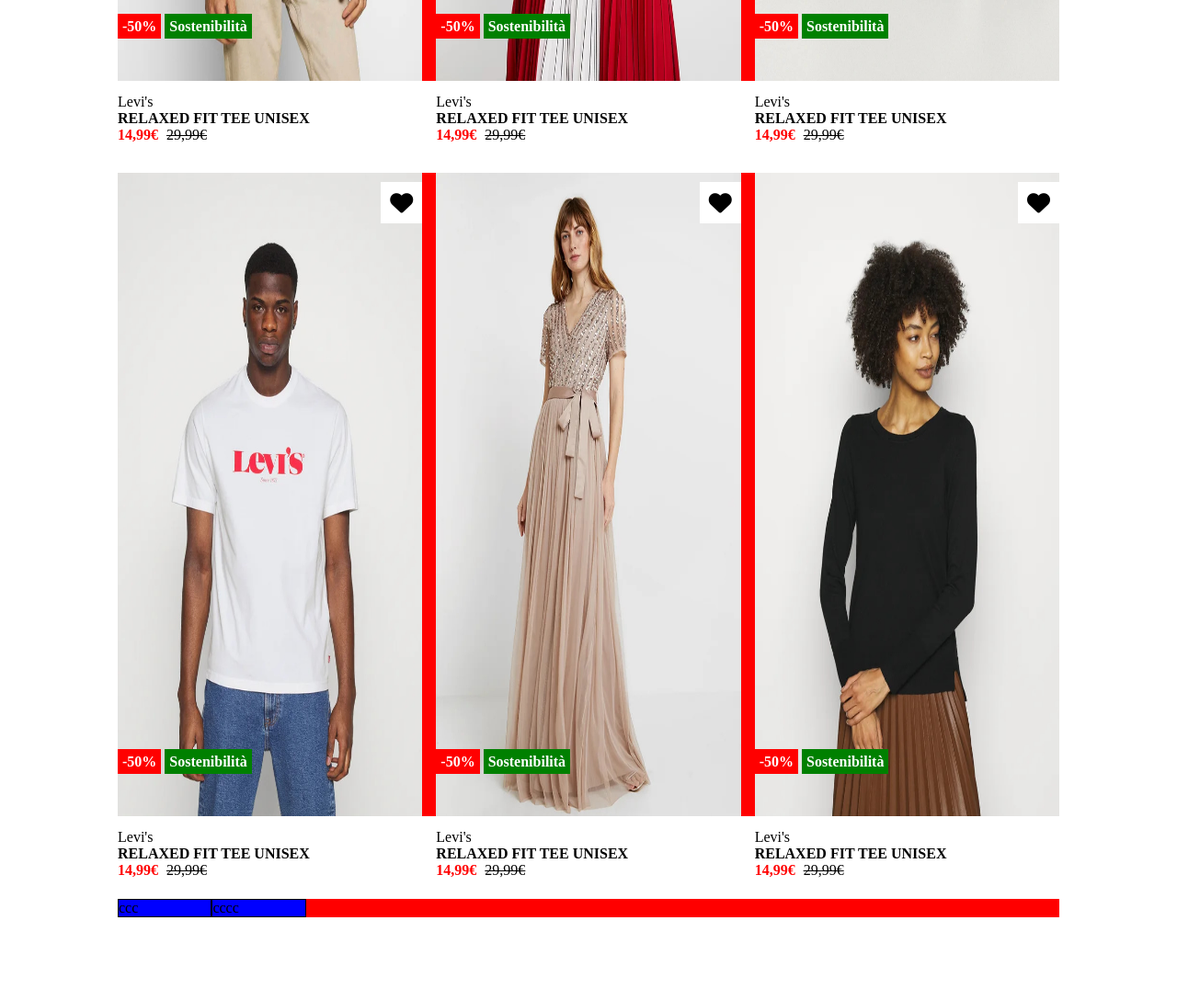
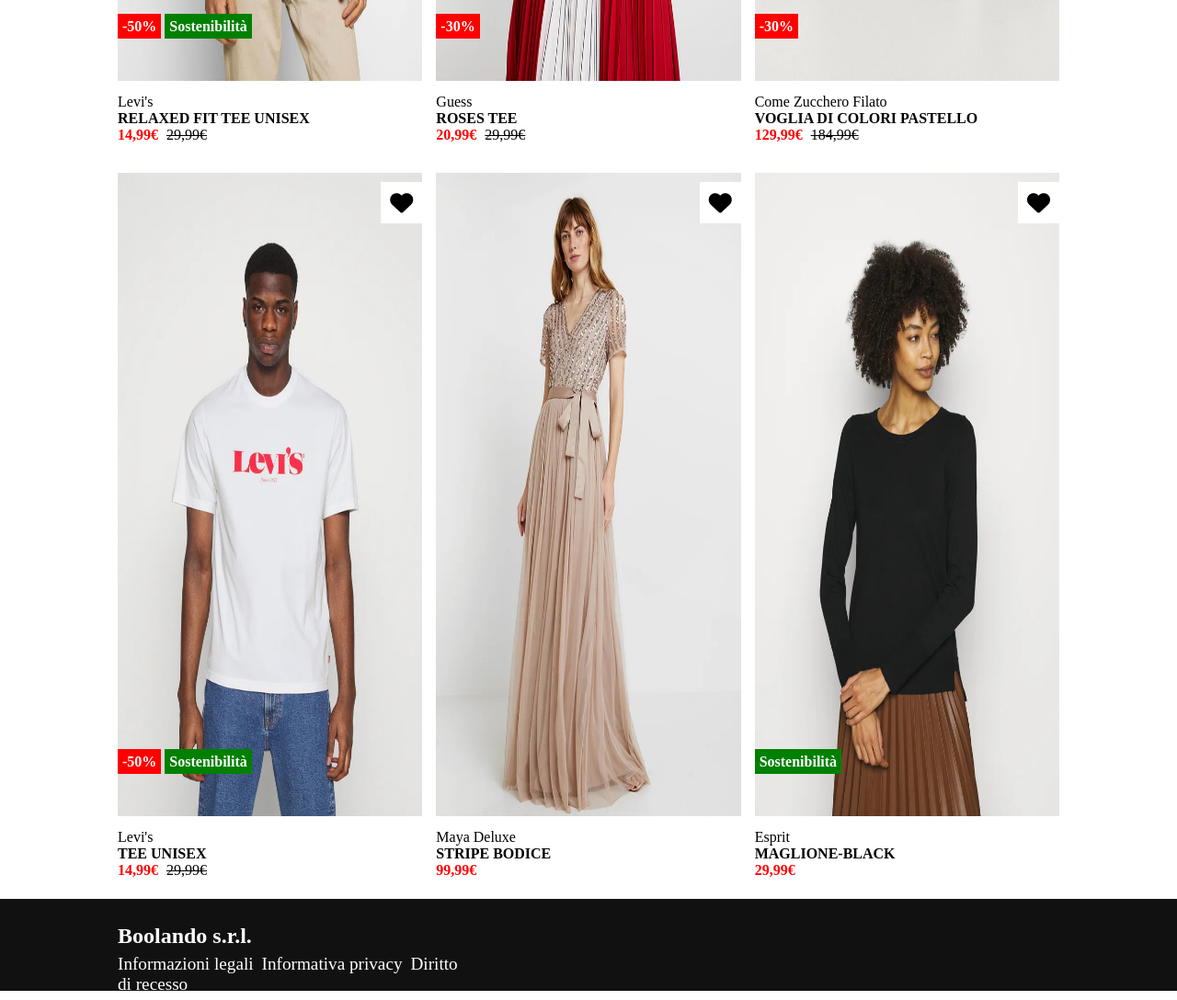
Before and after one commit to GabrielePagnotta/html-css-boolando, a plain HTML site: page index.html in a window 1280 px wide. Shown: the part 700-1788 px from the top of the page at 92% size. Drawn offline with Linux system fonts and the light colour scheme.

Commit message:
sistemazione contenuto centrale

```diff
--- a/assets/style.css
+++ b/assets/style.css
@@ -24,7 +24,7 @@
 
 .container-mid{
     width:80%;
-    background-color: red;
+    /* background-color: red; */
     margin:3% 10%;
     justify-content: space-between;
 
@@ -37,9 +37,11 @@
 
 
 .container-footer{
-    width:80%;
-    background-color: red;
-    margin:7% 10%;
+    width:100%;
+    background-color: rgb(18, 17, 17);
+    margin-top:7%;
+    height:100px;
+    justify-content: space-around;
 
 
 }
@@ -58,9 +60,9 @@
 }
 
 .box-footer{
-    width:10%;
-    background-color: blue;
-    border:1px solid black;
+    width:30%;
+    /* background-color: blue; */
+
 
 
 }
@@ -75,7 +77,6 @@
 .logo{
     width:60%;
     padding-top:5px;
-
 
 
 }
@@ -177,3 +178,18 @@
     .color-1:hover{
     display: none;
     }
+
+    .srl{
+        font-size:1.5rem;
+        font-weight: bold;
+        padding-top:20px;
+        color:white;
+        line-height: 40px;
+        display: block;
+    }
+
+    span{
+        font-size: 1.2rem;
+        color:white;
+        padding-right: 5px;
+    }
--- a/index.html
+++ b/index.html
@@ -41,31 +41,31 @@
             </div>
             <div class="box-mid relative">
                 <div class="inside">
-                    <p class="box red">-50%</p>
-                    <p class="box green">Sostenibilità</p>
+                    <p class="box red">-30%</p>
+
                 </div>
                 <i class="fa-solid fa-heart color-1"></i>
                 <i class="fa-solid fa-heart color-2"></i>
                 <img src="./assets/img/2.jpg" alt="" class="img-1 img">
                 <img src="./assets/img/2b.jpg" alt="" class="img-2 img">
-                <p class="levis">Levi's</p>
-                <p class="title-description">RELAXED FIT TEE UNISEX</p>
-                <p class="price-1">14,99€</p>
+                <p class="levis">Guess</p>
+                <p class="title-description">ROSES TEE</p>
+                <p class="price-1">20,99€</p>
                 <p class="price-2">29,99€</p>
             </div>
             <div class="box-mid relative">
                 <div class="inside">
-                    <p class="box red">-50%</p>
-                    <p class="box green">Sostenibilità</p>
+                    <p class="box red">-30%</p>
+
                 </div>
                 <i class="fa-solid fa-heart color-1"></i>
                 <i class="fa-solid fa-heart color-2"></i>
                 <img src="./assets/img/3.jpg" alt="" class="img-1 img">
                 <img src="./assets/img/3b.jpg" alt="" class="img-2 img">
-                <p class="levis">Levi's</p>
-                <p class="title-description">RELAXED FIT TEE UNISEX</p>
-                <p class="price-1">14,99€</p>
-                <p class="price-2">29,99€</p>
+                <p class="levis">Come Zucchero Filato</p>
+                <p class="title-description">VOGLIA DI COLORI PASTELLO</p>
+                <p class="price-1">129,99€</p>
+                <p class="price-2">184,99€</p>
             </div>
         </div>
             <div class="container-mid flex mrg">
@@ -79,44 +79,46 @@
                 <img src="./assets/img/4.jpg" alt="" class="img-1 img">
                 <img src="./assets/img/4b.jpg" alt="" class="img-2 img">
                 <p class="levis">Levi's</p>
-                <p class="title-description">RELAXED FIT TEE UNISEX</p>
+                <p class="title-description">TEE UNISEX</p>
                 <p class="price-1">14,99€</p>
                 <p class="price-2">29,99€</p>
                 </div>
                 <div class="box-mid relative">
-                    <div class="inside">
-                    <p class="box red">-50%</p>
-                    <p class="box green">Sostenibilità</p>
-                </div>
                 <i class="fa-solid fa-heart color-1"></i>
                 <i class="fa-solid fa-heart color-2"></i>
                 <img src="./assets/img/5.jpg" alt="" class="img-1 img">
                 <img src="./assets/img/5b.jpg" alt="" class="img-2 img">
-                <p class="levis">Levi's</p>
-                <p class="title-description">RELAXED FIT TEE UNISEX</p>
-                <p class="price-1">14,99€</p>
-                <p class="price-2">29,99€</p>
+                <p class="levis">Maya Deluxe</p>
+                <p class="title-description">STRIPE BODICE</p>
+                <p class="price-1">99,99€</p>
+
                 </div>
                 <div class="box-mid relative">
                     <div class="inside">
-                    <p class="box red">-50%</p>
                     <p class="box green">Sostenibilità</p>
                 </div>
                 <i class="fa-solid fa-heart color-1"></i>
                 <i class="fa-solid fa-heart color-2"></i>
                 <img src="./assets/img/6.jpg" alt="" class="img-1 img">
                 <img src="./assets/img/6b.jpg" alt="" class="img-2 img">
-                <p class="levis">Levi's</p>
-                <p class="title-description">RELAXED FIT TEE UNISEX</p>
-                <p class="price-1">14,99€</p>
-                <p class="price-2">29,99€</p>
+                <p class="levis">Esprit</p>
+                <p class="title-description">MAGLIONE-BLACK</p>
+                <p class="price-1">29,99€</p>
+
                 </div>
         </div>
     </main>
     <footer>
         <div class="container-footer flex">
-            <div class="box-footer">ccc</div>
-            <div class="box-footer">cccc</div>
+            <div class="box-footer">
+                <p class="srl">Boolando s.r.l.</p>
+                <span>Informazioni legali</span>
+                <span>Informativa privacy</span>
+                <span>Diritto di recesso</span>
+            </div>
+            <div class="box-footer">
+
+            </div>
         </div>
     </footer>
 </body>
```
